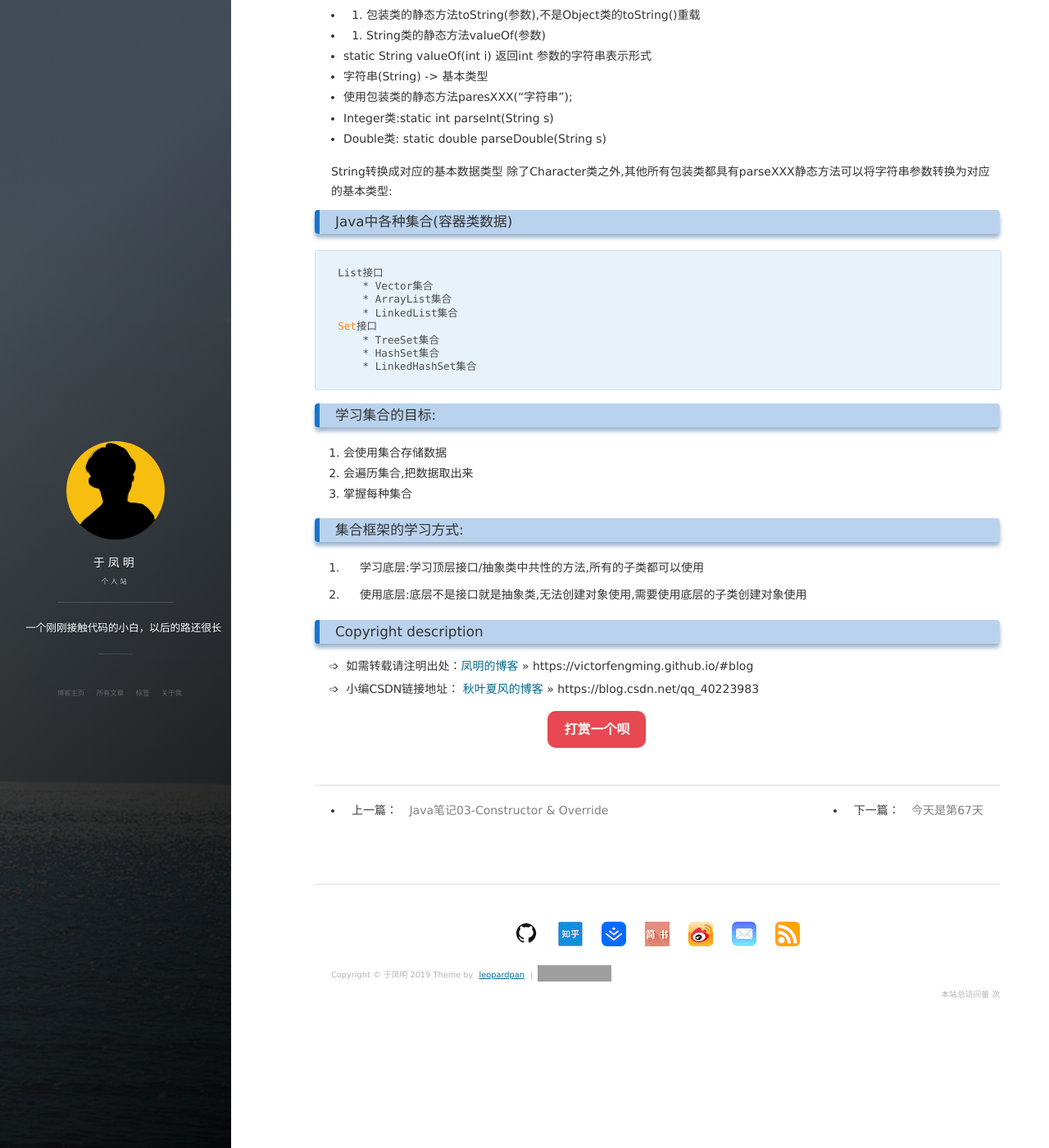
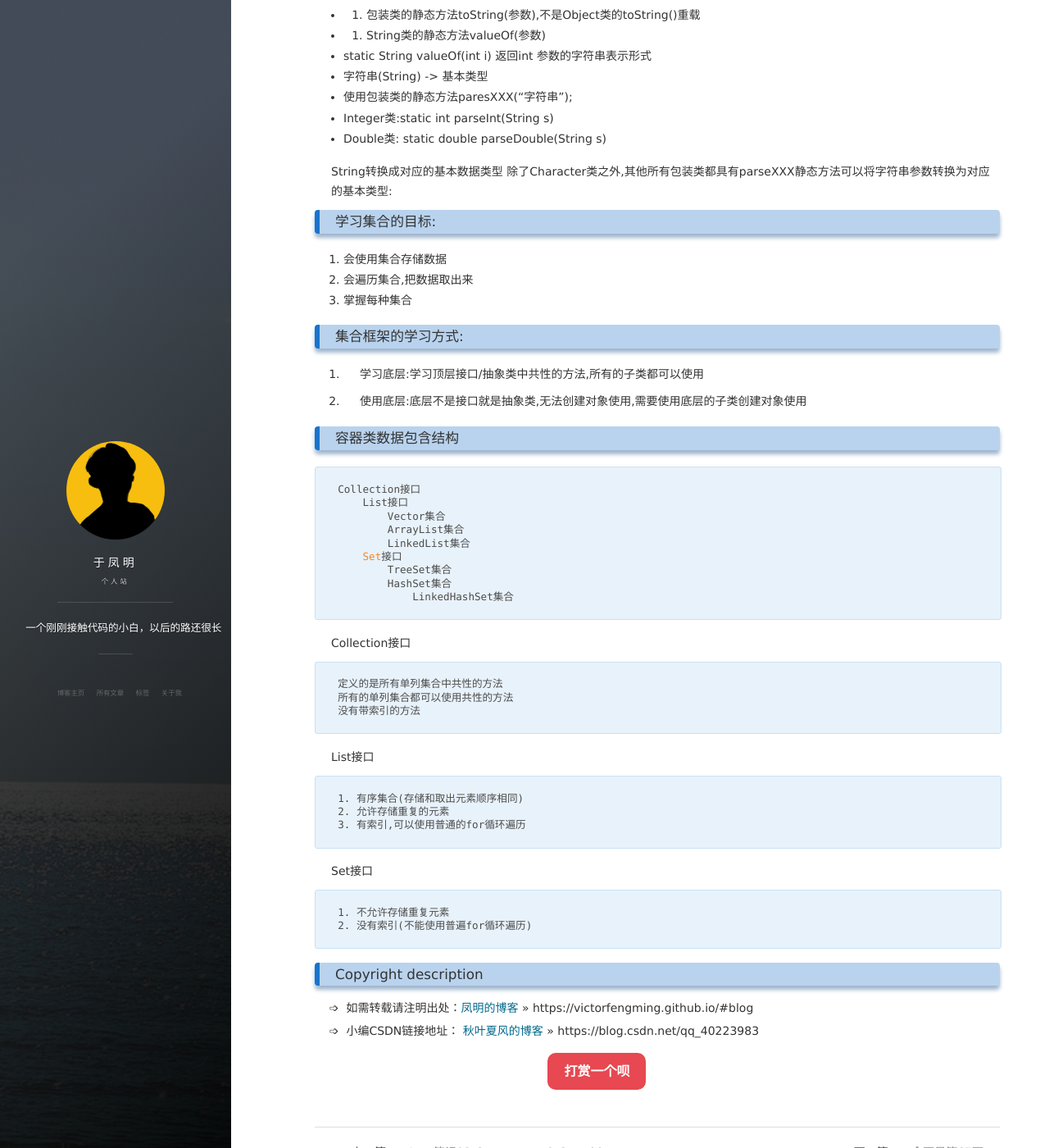
Before and after one commit to victorfengming/victorfengming.github.io.leopardpan, a Jekyll site: the page built from _posts/note/2019-10-19-note04.md, in a window 1280 px wide and 1400 px high, scrolled down 2370 px. Shown: the whole window at 82% size. Built offline with Jekyll 4.4.1, drawn with Linux system fonts in a browser that asks for light colours; nearby versions of some CDN libraries; comment, search, counter and statistics services are not loaded; grey boxes are pictures that could not be loaded.

Commit message:
集合框架

````diff
--- a/_posts/note/2019-10-19-note04.md
+++ b/_posts/note/2019-10-19-note04.md
@@ -131,17 +131,6 @@ Integer类
 String转换成对应的基本数据类型
 除了Character类之外,其他所有包装类都具有parseXXX静态方法可以将字符串参数转换为对应的基本类型:
 
-### Java中各种集合(容器类数据)
-```java
-List接口
-    * Vector集合
-    * ArrayList集合
-    * LinkedList集合
-Set接口
-    * TreeSet集合
-    * HashSet集合
-    * LinkedHashSet集合
-```
 
 ### 学习集合的目标:
 1. 会使用集合存储数据
@@ -152,3 +141,35 @@ Set接口
 1. 学习底层:学习顶层接口/抽象类中共性的方法,所有的子类都可以使用
 
 2. 使用底层:底层不是接口就是抽象类,无法创建对象使用,需要使用底层的子类创建对象使用
+
+### 容器类数据包含结构
+```java
+Collection接口
+    List接口
+        Vector集合
+        ArrayList集合
+        LinkedList集合
+    Set接口
+        TreeSet集合
+        HashSet集合
+            LinkedHashSet集合
+```
+
+Collection接口
+```java
+定义的是所有单列集合中共性的方法
+所有的单列集合都可以使用共性的方法
+没有带索引的方法
+```
+
+List接口
+```java
+1. 有序集合(存储和取出元素顺序相同)
+2. 允许存储重复的元素
+3. 有索引,可以使用普通的for循环遍历
+```
+Set接口
+```java
+1. 不允许存储重复元素
+2. 没有索引(不能使用普遍for循环遍历)
+```
````
